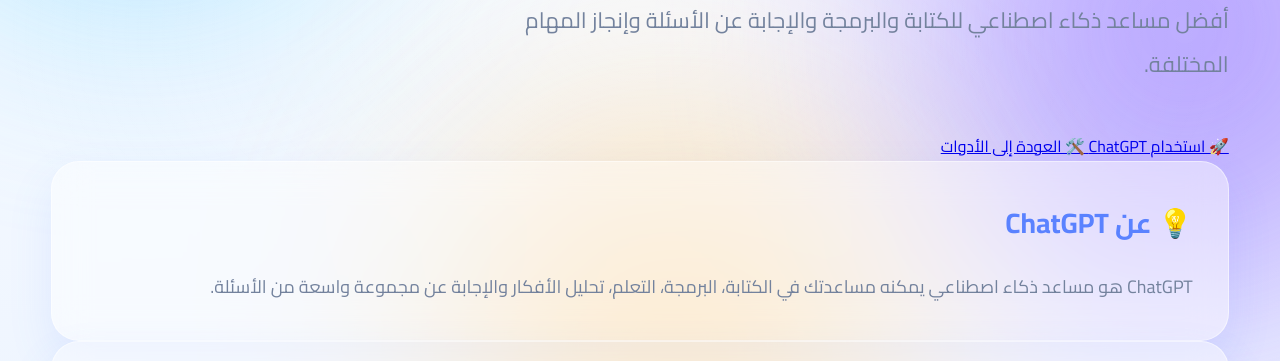
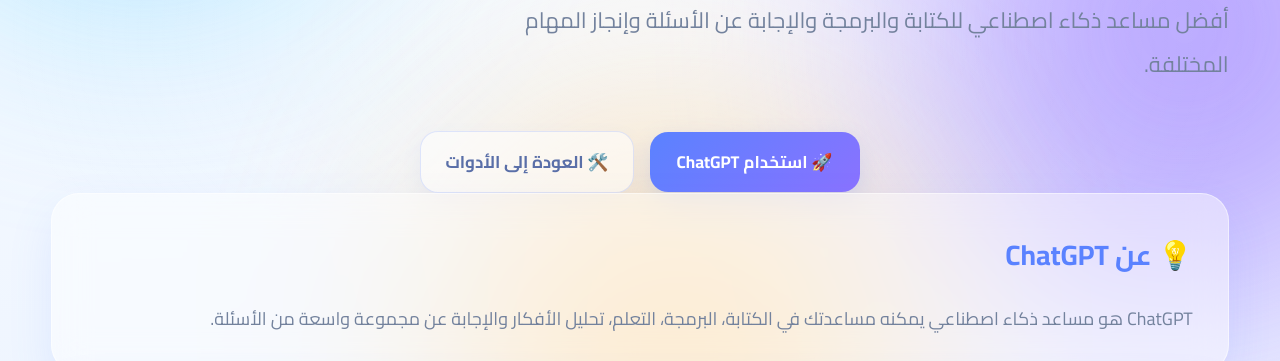
Before and after one commit to Nour-1412/WebBag-, a plain HTML site: page tools/chatgpt.html in a window 1280 px wide. Shown: the part 367-728 px from the top of the page. Drawn offline with Linux system fonts and the light colour scheme.

Commit message:
Add styles for ChatGPT tool buttons

```diff
--- a/style.css
+++ b/style.css
@@ -2365,3 +2365,125 @@
 color:var(--muted);
 
 }
+/* ================= CHATGPT TOOL BUTTONS ================= */
+
+.tool-actions{
+
+    display:flex;
+
+    justify-content:center;
+
+    align-items:center;
+
+    gap:16px;
+
+    flex-wrap:wrap;
+
+    margin-top:30px;
+
+}
+
+.chatgpt-btn,
+.back-btn{
+
+    display:inline-flex;
+
+    align-items:center;
+
+    justify-content:center;
+
+    min-width:210px;
+
+    padding:14px 24px;
+
+    border-radius:18px;
+
+    text-decoration:none;
+
+    font-family:"Cairo",sans-serif;
+
+    font-size:17px;
+
+    font-weight:700;
+
+    transition:all .3s ease;
+
+    box-sizing:border-box;
+
+}
+
+.chatgpt-btn{
+
+    background:linear-gradient(
+        135deg,
+        #5A82FF,
+        #8A72FF
+    );
+
+    color:white;
+
+    box-shadow:
+        0 10px 25px
+        rgba(90,130,255,.20);
+
+}
+
+.chatgpt-btn:hover{
+
+    transform:translateY(-3px);
+
+    box-shadow:
+        0 15px 32px
+        rgba(90,130,255,.30);
+
+}
+
+.back-btn{
+
+    background:rgba(255,255,255,.55);
+
+    color:#5A6FA8;
+
+    border:1px solid
+        rgba(90,130,255,.18);
+
+    box-shadow:
+        0 8px 20px
+        rgba(90,130,255,.08);
+
+}
+
+.back-btn:hover{
+
+    transform:translateY(-3px);
+
+    background:rgba(255,255,255,.8);
+
+    color:#4F70D9;
+
+}
+
+/* الهاتف */
+
+@media(max-width:600px){
+
+    .tool-actions{
+
+        flex-direction:column;
+
+        width:100%;
+
+    }
+
+    .chatgpt-btn,
+    .back-btn{
+
+        width:100%;
+
+        max-width:330px;
+
+        min-width:0;
+
+    }
+
+}
```
